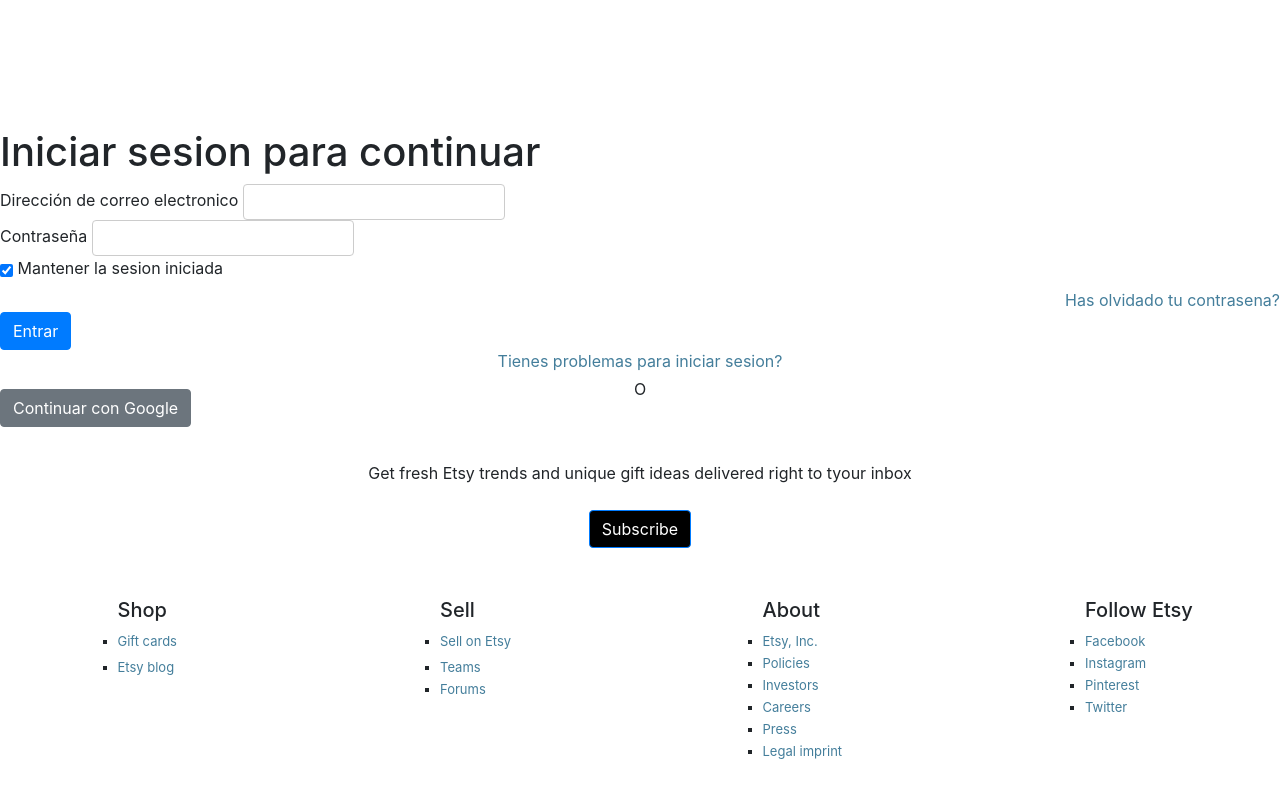
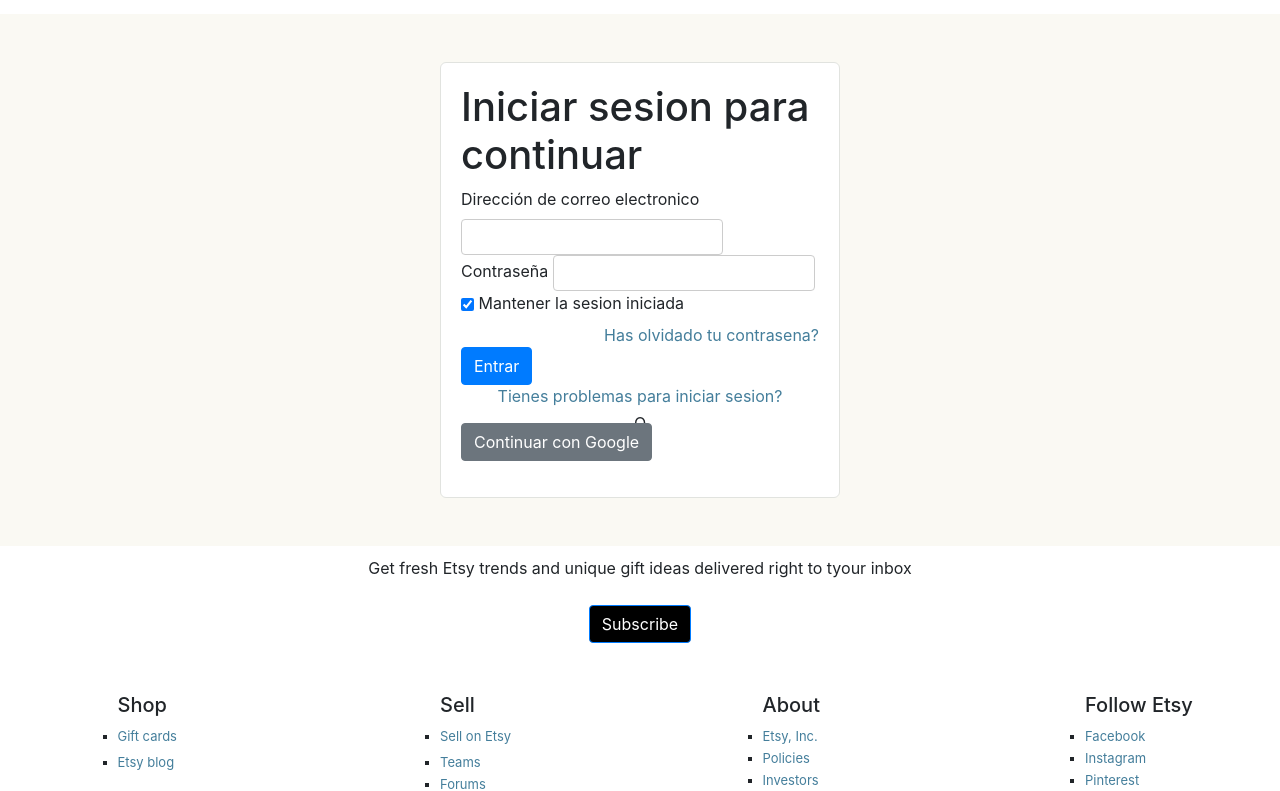
Before and after one commit to UB-ES-2018/etsy, a Django app: page /login/ in a window 1280 px wide. Shown: the part 148-939 px from the top of the page. Run offline with Django 3.2, Linux system fonts and the light colour scheme; some libraries are stand-ins or nearby versions.

Commit message:
login css fixes

```diff
--- a/web/etsy/etsy_core/templates/login.html
+++ b/web/etsy/etsy_core/templates/login.html
@@ -1,14 +1,15 @@
 {% extends "base.html" %}
+
+{% block css %}
+<link href="/static/etsy_core/css/login.css" rel="stylesheet" type="text/css" media="all" />
+{% endblock %}
+{% block title%}
+Login
+{% endblock %}
+
 {% block content %}
-<div class="ui-toolkit">
-    <div class="overlay-mask">
-
-    </div><!-- closing div overlay mask -->
-
-    <div class="overlay-mask overlay-content-wrapper">
-        <div id="join-neu-overlay" class="overlay-region" role="dialog" aria-hidden="false" style="padding-top:90px">
-            <div class="overlay-view overlay-small mt-xs-0 mt-md-4 mb-xs-0 mb-md-4">
-                <div class="overlay-body">
+<div class="ui-toolkit login-main">
+    <div class="overlay-body login-body">
         <div class="col-group col-flush">
             <div class="col-xs-12">
                 <div id="join-neu-content" class="bg-white mb-xs-2">
@@ -48,8 +49,7 @@
                                     <div class="col-group col-fluish mb-xs-3">
                                         <div class="col-xs-6">
                                             <label class="checkbox-custom checkbox-large">
-                                                            <input class="checkbox" name="persistent" value="true"
-                                                                checked="" type="checkbox">
+                                                <input class="checkbox" name="persistent" value="true" checked="" type="checkbox">
                                                 <span class="checkbox-label">
                                                     Mantener la sesion iniciada
                                                 </span>
@@ -65,8 +65,8 @@
 
                                     <div>
                                         <div class="has-validation">
-                                                        <button class="btn btn-large width-full btn-primary" type="submit"
-                                                            name="" value="sing-in">
+                                            <button class="btn btn-large width-full btn-primary" type="submit" name=""
+                                                value="sing-in">
                                                 Entrar
                                             </button>
                                             <div class="has-error-msg mt-xs-1 text-red">
@@ -85,8 +85,7 @@
 
                             <div class="col-group col-flush">
                                 <div class="mb-xs-4 mt-xs-4 bb-xs-1 text-center" style="line-height:0;">
-                                                <span class="bg-white p-xs-2 vertical-align-bottom text-gray-lighter"
-                                                    style="line-height:0;">
+                                    <span class="bg-white p-xs-2 vertical-align-bottom text-gray-lighter" style="line-height:0;">
                                         O
                                     </span>
                                 </div><!-- closing div mb-xs-4 mt-xs-4 bb-xs-1 text-center -->
@@ -121,7 +120,4 @@
         </div><!-- closing div col-group col-flush -->
     </div><!-- clsoing div overlay-body -->
 </div><!-- closing div overlay-view overlay-small mt-xs-0 mt-md-4 mb-xs-0 mb-md-4 -->
-        </div><!-- closing div join-new-overlay -->
-    </div><!-- closing div overlay-mask overlay-content-wrapper -->
-</div><!-- closing div ui-toolkit -->
 {% endblock %}
--- a/web/etsy/etsy_core/views.py
+++ b/web/etsy/etsy_core/views.py
@@ -49,6 +49,8 @@ def sign_up(request):
             return redirect('index')
     else:
         form = RegisterForm()
+        if request.user.is_authenticated:
+            return redirect('index')
     return render(request, 'signup.html', {'form': form})
 
 
--- /dev/null
+++ b/web/etsy/static/etsy_core/css/login.css
@@ -0,0 +1,15 @@
+.login-body {
+    width: 400px;
+    padding: 20px;
+    border-radius: 6px;
+    border: 1px solid #E1E3DF;
+    background: white;
+    position: relative;
+    left: 50%;
+    transform: translateX(-50%);
+}
+
+.login-main {
+    background: #faf9f3;
+    padding: 48px;
+}
```
Lines whose indentation alone changed are shown as unchanged.
